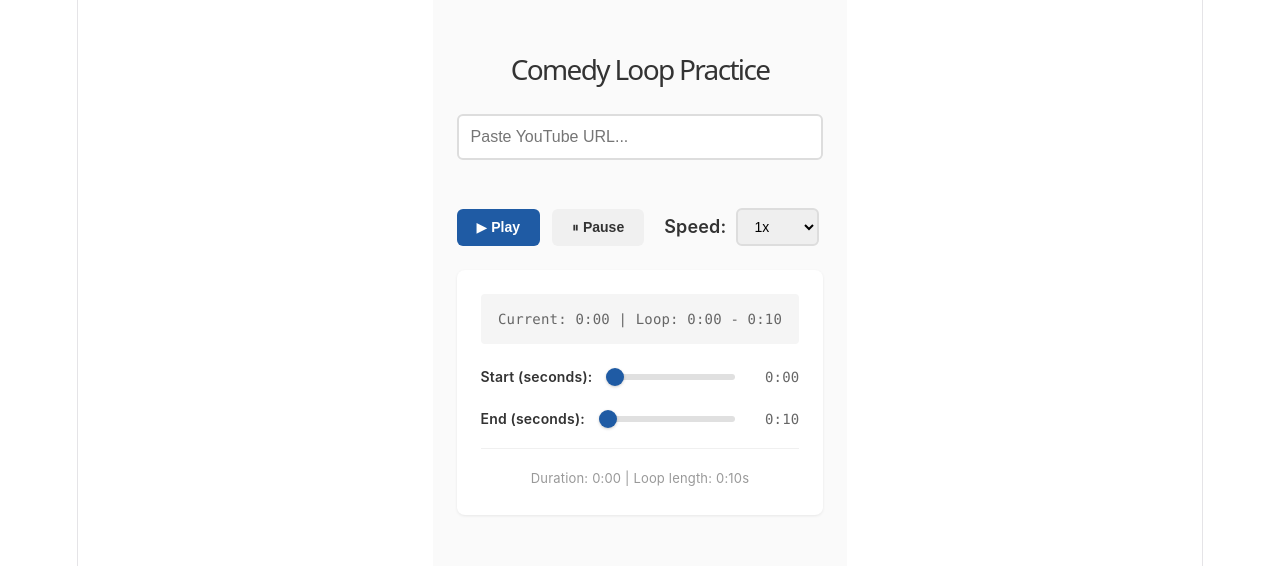
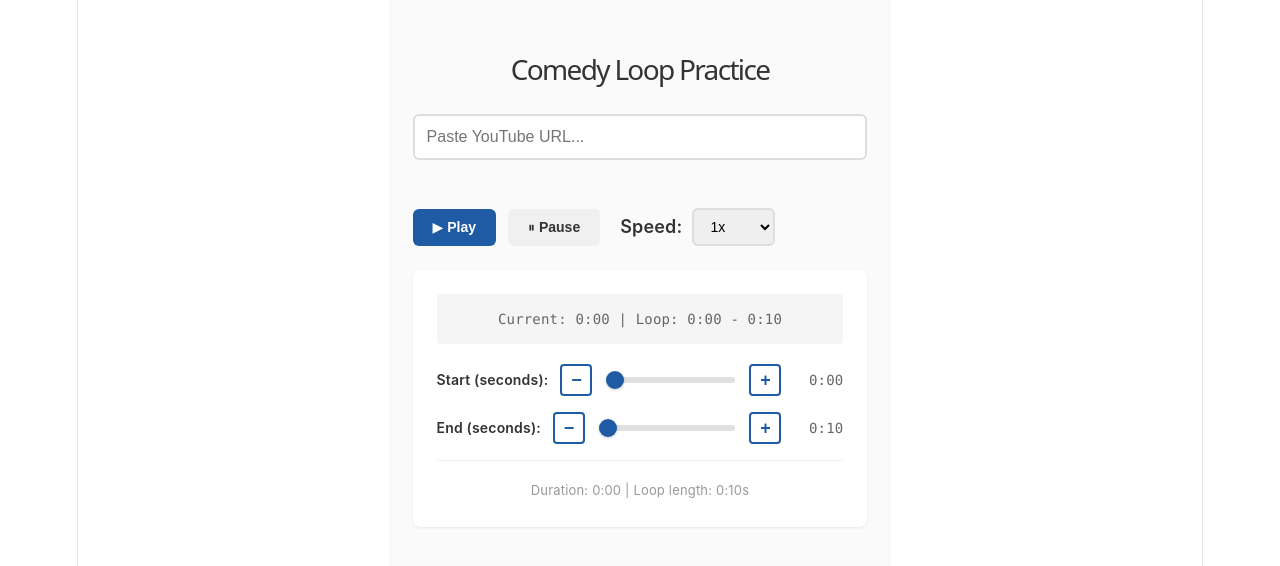
Before and after one commit to michael-abdo/comedy-loop-app, a React (Vite) app: page / in a window 1280 px wide. Shown: the top 566 px of the page. Built offline with nearby package versions, Linux system fonts and the light colour scheme.

Commit message:
Add plus/minus buttons for granular timeline control (±0.5s per click)

```diff
--- a/src/App.css
+++ b/src/App.css
@@ -140,6 +140,33 @@ h1 {
   font-size: 14px;
 }
 
+.adj-btn {
+  width: 32px;
+  height: 32px;
+  padding: 0;
+  border: 2px solid #1f5ba4;
+  background: white;
+  color: #1f5ba4;
+  border-radius: 4px;
+  font-size: 18px;
+  font-weight: bold;
+  cursor: pointer;
+  transition: all 0.2s;
+  display: flex;
+  align-items: center;
+  justify-content: center;
+}
+
+.adj-btn:hover {
+  background: #1f5ba4;
+  color: white;
+  box-shadow: 0 2px 6px rgba(31, 91, 164, 0.3);
+}
+
+.adj-btn:active {
+  transform: scale(0.95);
+}
+
 .slider {
   flex: 1;
   height: 6px;
--- a/src/App.jsx
+++ b/src/App.jsx
@@ -109,6 +109,18 @@ export default function App() {
     return `${mins}:${secs.toString().padStart(2, '0')}`
   }
 
+  const adjustStartTime = (delta) => {
+    let newStart = startTime + delta
+    newStart = Math.max(0, Math.min(newStart, endTime - 0.1))
+    setStartTime(parseFloat(newStart.toFixed(1)))
+  }
+
+  const adjustEndTime = (delta) => {
+    let newEnd = endTime + delta
+    newEnd = Math.max(startTime + 0.1, Math.min(newEnd, duration))
+    setEndTime(parseFloat(newEnd.toFixed(1)))
+  }
+
   return (
     <div className="app">
       <h1>Comedy Loop Practice</h1>
@@ -154,6 +166,7 @@ export default function App() {
 
         <div className="slider-container">
           <label>Start (seconds):</label>
+          <button className="adj-btn" onClick={() => adjustStartTime(-0.5)}>−</button>
           <input
             type="range"
             min="0"
@@ -163,11 +176,13 @@ export default function App() {
             onChange={(e) => setStartTime(parseFloat(e.target.value))}
             className="slider"
           />
+          <button className="adj-btn" onClick={() => adjustStartTime(0.5)}>+</button>
           <span>{formatTime(startTime)}</span>
         </div>
 
         <div className="slider-container">
           <label>End (seconds):</label>
+          <button className="adj-btn" onClick={() => adjustEndTime(-0.5)}>−</button>
           <input
             type="range"
             min={startTime}
@@ -177,6 +192,7 @@ export default function App() {
             onChange={(e) => setEndTime(parseFloat(e.target.value))}
             className="slider"
           />
+          <button className="adj-btn" onClick={() => adjustEndTime(0.5)}>+</button>
           <span>{formatTime(endTime)}</span>
         </div>
 
```
